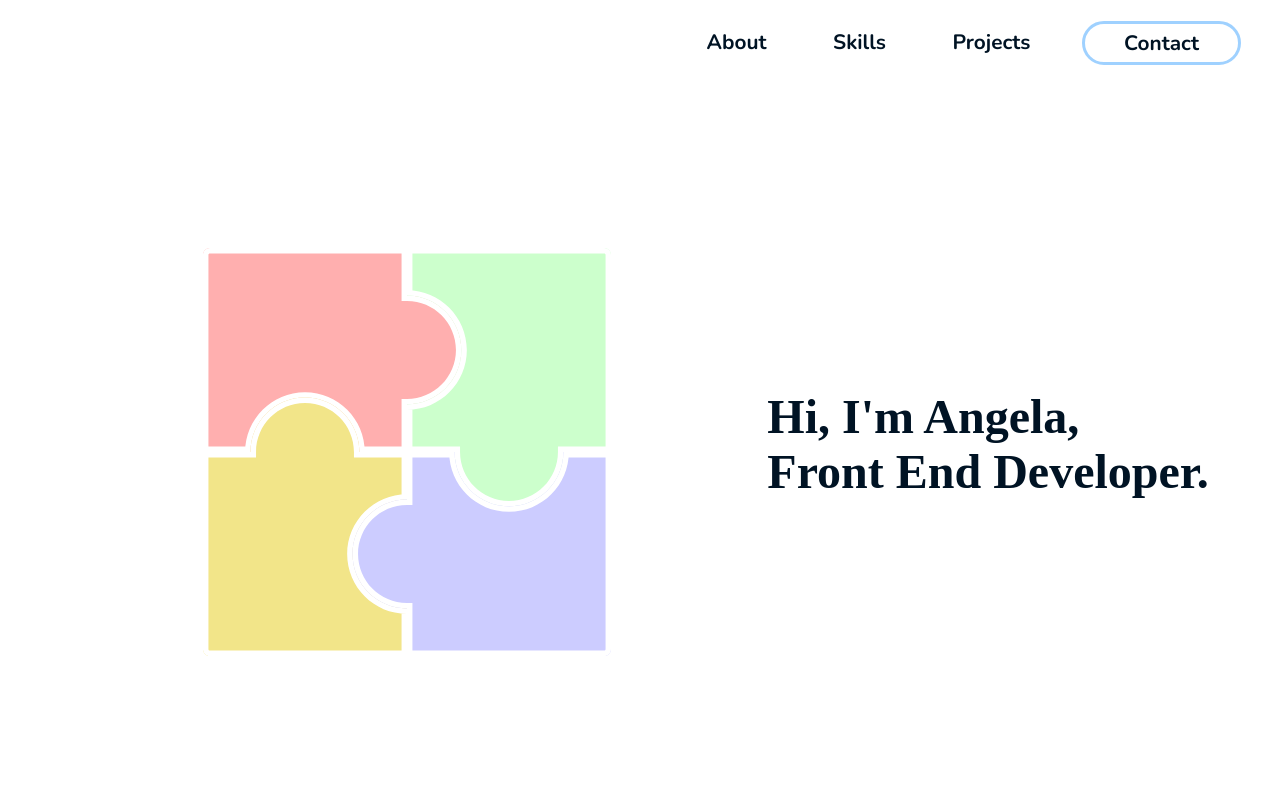
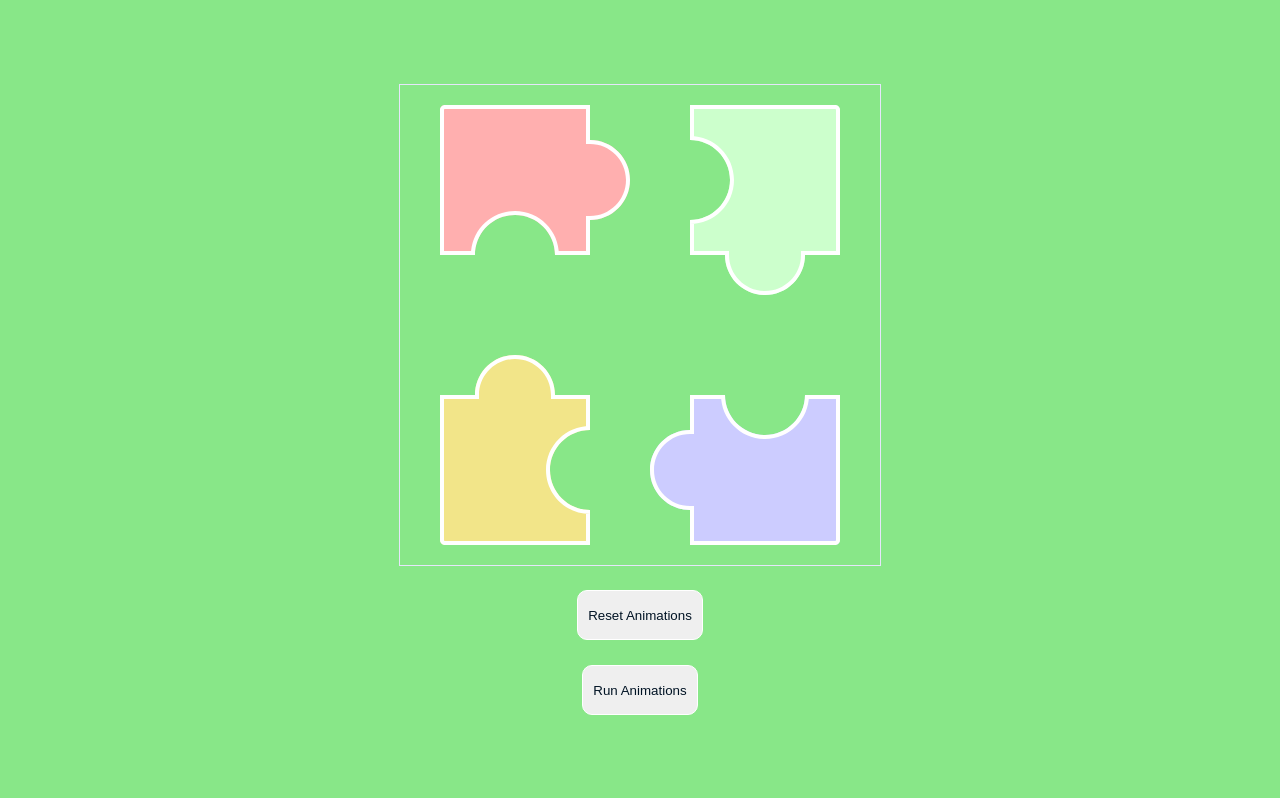
Before and after one commit to ang-riv/portfolio, a React (Create React App) app: page / in a window 1280 px wide. Shown: the top 798 px of the page. Built offline with nearby package versions, Linux system fonts and the light colour scheme; a web font is replaced by a local one.

Commit message:
Got the right order of pieces to move

```diff
--- a/src/App.js
+++ b/src/App.js
@@ -9,7 +9,7 @@ import ContactSection from "./ContactSection.js";
 import TestPage from "./TestPage.js";
 
 function App() {
-  const animateTest = false;
+  const animateTest = true;
   const introRef = useRef(null);
   const aboutRef = useRef(null);
   const skillsRef = useRef(null);
--- a/src/Icons.js
+++ b/src/Icons.js
@@ -72,7 +72,7 @@ export function SkillsPuzzle() {
     threshold: 1.0,
     margin: "-40% 0px",
   });
-  // wrap this in useMemo???
+
   const controls = [
     useAnimation(),
     useAnimation(),
--- a/src/TestPage.js
+++ b/src/TestPage.js
@@ -1,7 +1,7 @@
 import React, { useRef, useState, useEffect } from "react";
 import { useInView, motion, useAnimation } from "framer-motion";
 import useWindowSize from "./useWindowSize";
-import { desktopPieces } from "./Imports";
+import { desktopPieces, introPieces } from "./Imports";
 
 //! ADD ONSCROLL STUFF AND EVERYTHING SHOULD WORK!
 const TestPage = () => {
@@ -13,47 +13,51 @@ const TestPage = () => {
     useAnimation(),
     useAnimation(),
     useAnimation(),
-    useAnimation(),
-    useAnimation(),
   ];
 
   const centerRef = useRef(null);
   const [width, setWidth] = useState(0);
-
+  const [clicked, setClicked] = useState(false);
   // math
-  const divisor = (width / 125).toFixed(2);
-  const distance = (25 * divisor).toFixed(2);
+  const divisor = (width / 200).toFixed(2);
+  // original distance = 50
+  const distance = (50 * divisor).toFixed(2);
 
   // create a random direction to rotate the piece
-  const randomNum = () => {
-    return Math.floor(Math.random() * 361);
-  };
-
   useEffect(() => {
-    if (isInView) {
+    if (clicked === true) {
       runAnimations(controls);
     } else {
       resetAnimations(controls);
     }
-  }, [isInView, controls]);
+  }, [clicked, controls]);
 
   const variants = {
-    start: { x: 0, rotate: 0, transition: { duration: 0.5 } },
-    move: (custom) => ({
-      x: custom.xDistance,
-      transition: { duration: 0.5 },
-    }),
-    reset: { x: 0 },
+    even: { y: -78, transition: { duration: 0.5 } },
+    odd: { y: 78, transition: { duration: 0.5 } },
+    left: { x: -50, transition: { duration: 0.5 } },
+    right: { x: 50, transition: { duration: 0.5 } },
+    reset: { x: 0, y: 0 },
   };
 
   const runAnimations = async (controlsArr) => {
     let rect = 0;
-    // rotate to correct position first
+    setClicked(true);
+    console.log("clicked");
+    // y movement
     for (let i = 0; i < controlsArr.length; i++) {
-      await controlsArr[i].start("start");
+      if (i === 0 || i === 1) await controlsArr[i].start("odd");
+      else await controlsArr[i].start("even");
+    }
+
+    // x movement
+    for (let i = 0; i < controlsArr.length; i++) {
+      if (i === 0 || i === 2) controlsArr[i].start("right");
+      else controlsArr[i].start("left");
     }
 
     // calculate
+    /*
     if (centerRef.current) {
       rect = centerRef.current.getBoundingClientRect();
       console.log(rect.width);
@@ -81,6 +85,7 @@ const TestPage = () => {
         transition: { duration: 0.5 },
       });
   }
+      */
   };
 
   const resetAnimations = async (controlsArr) => {
@@ -88,31 +93,27 @@ const TestPage = () => {
       controlsArr[i].start("reset");
     }
 
-    for (let i = 0; i < controlsArr.length; i++) {
-      controlsArr[i].start({ rotate: randomNum() });
-    }
+    for (let i = 0; i < controlsArr.length; i++) {}
     setWidth(0);
+    setClicked(false);
   };
 
   const holder1 = [];
-  let counter = Object.keys(desktopPieces).length;
+  let countUp = -1;
+  let counter = Object.keys(introPieces).length;
   let imgSize = "9em";
 
-  for (const [key, value] of Object.entries(desktopPieces)) {
-    const word = "puzzle piece with the word " + key;
-    counter--;
+  for (const [key, value] of Object.entries(introPieces)) {
+    const word = "puzzle piece";
+    countUp++;
     holder1.push(
       <>
         <motion.img
-          style={{ height: imgSize, width: imgSize }}
           src={value}
           alt={word}
           variants={variants}
-          // !ASSIGN A DIV THE REF TO MAKE CONTROLS WORK (?)
-          viewport={{ root: ref }}
           ref={centerRef}
-          initial={{ rotate: randomNum() }}
-          animate={controls[counter]}
+          animate={controls[countUp]}
         ></motion.img>
       </>
     );
@@ -132,35 +133,45 @@ const TestPage = () => {
           flexFlow: "column",
         }}
       >
-        <motion.h3 className="header" ref={titleRef}>
-          InView Working
-        </motion.h3>
-        <div className="skill-desktop-div"></div>
-        <div ref={ref}>{holder1}</div>
-        <div>
+        <div
+          style={{
+            height: "60vh",
+            width: "60vh",
+            outline: "1px solid lavender",
+            display: "flex",
+            flexFlow: "wrap",
+            alignItems: "center",
+            justifyContent: "center",
+          }}
+        >
+          {holder1}
+        </div>
         <button
           style={{
-              height: "100px",
-              width: "200px",
-              borderRadius: "20px",
-              border: "1px solid red",
+            height: "50px",
+            width: "fit-content",
+            marginTop: "25px",
+            padding: "0px 10px",
+            border: "1px solid white",
+            borderRadius: "10px",
           }}
           onClick={() => resetAnimations(controls)}
         >
-            Reset animations
+          Reset Animations
         </button>
         <button
           style={{
-              height: "100px",
-              width: "200px",
-              borderRadius: "20px",
-              border: "1px solid blue",
+            height: "50px",
+            width: "fit-content",
+            marginTop: "25px",
+            padding: "0px 10px",
+            border: "1px solid white",
+            borderRadius: "10px",
           }}
           onClick={() => runAnimations(controls)}
         >
-            Run animations
+          Run Animations
         </button>
-        </div>
       </div>
       <div style={{ height: "100vh" }}>
         <motion.h3
```
Lines whose indentation alone changed are shown as unchanged.
